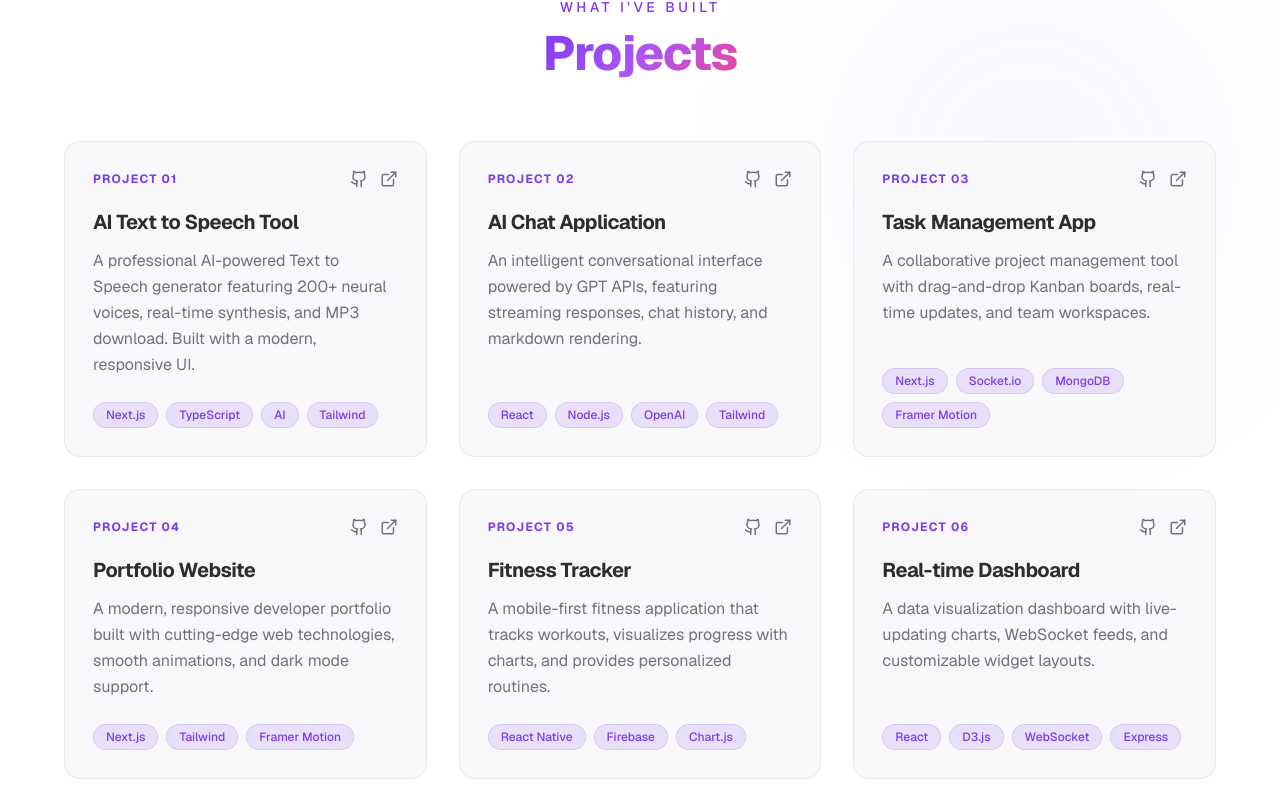
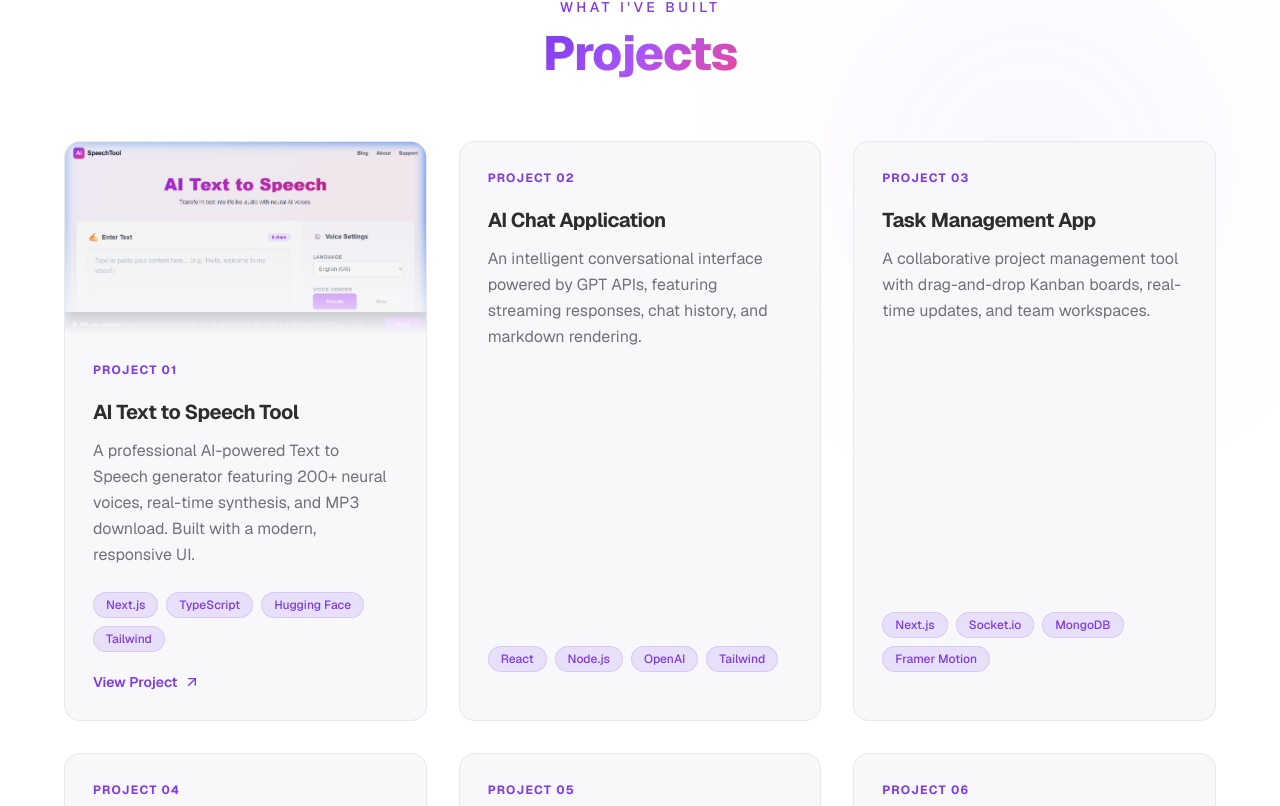
Before and after one commit to Mlahim/Muhammad-Mlahim-Portfolio, a Next.js app: page / in a window 1280 px wide. Shown: the part 1694-2500 px from the top of the page. Built offline with nearby package versions, Linux system fonts and the light colour scheme.

Commit message:
Update TTS project card with header image and View Project link, add Next.js and Python to tech stack

```diff
--- a/src/components/ProjectsSection.tsx
+++ b/src/components/ProjectsSection.tsx
@@ -1,7 +1,8 @@
 "use client";
 
+import Image from "next/image";
 import { motion } from "framer-motion";
-import { ExternalLink, Github } from "lucide-react";
+import { ArrowUpRight } from "lucide-react";
 
 /* ── Project Data ─────────────────────────────────── */
 const projects = [
@@ -9,9 +10,9 @@ const projects = [
         title: "AI Text to Speech Tool",
         description:
             "A professional AI-powered Text to Speech generator featuring 200+ neural voices, real-time synthesis, and MP3 download. Built with a modern, responsive UI.",
-        tags: ["Next.js", "TypeScript", "AI", "Tailwind"],
+        tags: ["Next.js", "TypeScript", "Hugging Face", "Tailwind"],
         link: "https://text-to-speech-ai-tool.vercel.app/",
-        github: "#",
+        image: "/tts-preview.png",
     },
     {
         title: "AI Chat Application",
@@ -69,7 +70,7 @@ function ProjectCard({
             whileInView={{ opacity: 1, y: 0 }}
             viewport={{ once: true, amount: 0.2 }}
             transition={{ duration: 0.5, delay: index * 0.1 }}
-            className="group relative flex flex-col rounded-2xl p-6 transition-all duration-300 hover:-translate-y-2 sm:p-7"
+            className="group relative flex flex-col overflow-hidden rounded-2xl transition-all duration-300 hover:-translate-y-2"
             style={{
                 backgroundColor: "var(--card-bg)",
                 border: "1px solid var(--nav-border)",
@@ -84,7 +85,26 @@ function ProjectCard({
                 e.currentTarget.style.borderColor = "var(--nav-border)";
             }}
         >
-            {/* ── Top row: number + links ─────────────── */}
+            {/* ── Header Image ────────────────────────── */}
+            {project.image && (
+                <div className="relative h-48 w-full overflow-hidden">
+                    <Image
+                        src={project.image}
+                        alt={project.title}
+                        fill
+                        className="object-cover object-top transition-transform duration-500 group-hover:scale-105"
+                    />
+                    <div
+                        className="absolute inset-0"
+                        style={{
+                            background: "linear-gradient(to top, var(--card-bg) 0%, transparent 60%)",
+                        }}
+                    />
+                </div>
+            )}
+
+            <div className="flex flex-1 flex-col p-6 sm:p-7">
+                {/* ── Top row: number ─────────────────────── */}
                 <div className="mb-5 flex items-center justify-between">
                     <span
                         className="text-xs font-bold uppercase tracking-widest"
@@ -92,28 +112,6 @@ function ProjectCard({
                     >
                         Project {String(index + 1).padStart(2, "0")}
                     </span>
-                <div className="flex items-center gap-3">
-                    {project.github && (
-                        <a
-                            href={project.github}
-                            aria-label="GitHub"
-                            className="transition-colors duration-200 hover:text-[var(--accent)]"
-                            style={{ color: "var(--muted)" }}
-                        >
-                            <Github size={18} />
-                        </a>
-                    )}
-                    {project.link && (
-                        <a
-                            href={project.link}
-                            aria-label="Live demo"
-                            className="transition-colors duration-200 hover:text-[var(--accent)]"
-                            style={{ color: "var(--muted)" }}
-                        >
-                            <ExternalLink size={18} />
-                        </a>
-                    )}
-                </div>
                 </div>
 
                 {/* ── Title ───────────────────────────────── */}
@@ -133,7 +131,7 @@ function ProjectCard({
                 </p>
 
                 {/* ── Tags ─────────────────────────────────── */}
-            <div className="flex flex-wrap gap-2">
+                <div className="mb-5 flex flex-wrap gap-2">
                     {project.tags.map((tag) => (
                         <span
                             key={tag}
@@ -147,6 +145,23 @@ function ProjectCard({
                             {tag}
                         </span>
                     ))}
+                </div>
+
+                {/* ── View Project Link ────────────────────── */}
+                {project.link && project.link !== "#" && (
+                    <a
+                        href={project.link}
+                        target="_blank"
+                        rel="noopener noreferrer"
+                        className="inline-flex items-center gap-1.5 text-sm font-semibold transition-all duration-200"
+                        style={{ color: "var(--accent)" }}
+                        onMouseEnter={(e) => { e.currentTarget.style.gap = "8px"; }}
+                        onMouseLeave={(e) => { e.currentTarget.style.gap = "6px"; }}
+                    >
+                        View Project
+                        <ArrowUpRight size={16} className="transition-transform duration-200 group-hover:translate-x-0.5 group-hover:-translate-y-0.5" />
+                    </a>
+                )}
             </div>
         </motion.div>
     );
--- a/src/components/SkillsSection.tsx
+++ b/src/components/SkillsSection.tsx
@@ -2,8 +2,8 @@
 
 import { motion } from "framer-motion";
 
-import { FaHtml5, FaCss3Alt, FaJsSquare, FaReact, FaNodeJs, FaFigma } from "react-icons/fa";
-import { SiExpress, SiMongodb, SiHuggingface, SiFastapi, SiFlask } from "react-icons/si";
+import { FaHtml5, FaCss3Alt, FaJsSquare, FaReact, FaNodeJs, FaFigma, FaPython } from "react-icons/fa";
+import { SiExpress, SiMongodb, SiHuggingface, SiFastapi, SiFlask, SiNextdotjs } from "react-icons/si";
 import { TbBrandReactNative } from "react-icons/tb";
 
 const skills = [
@@ -12,8 +12,10 @@ const skills = [
     { name: "JavaScript", icon: FaJsSquare, color: "#F7DF1E" },
     { name: "React.js", icon: FaReact, color: "#61DAFB" },
     { name: "React Native", icon: TbBrandReactNative, color: "#61DAFB" },
+    { name: "Next.js", icon: SiNextdotjs, color: "#E0E0E0" },
     { name: "Node.js", icon: FaNodeJs, color: "#339933" },
     { name: "Express.js", icon: SiExpress, color: "#E34F26" },
+    { name: "Python", icon: FaPython, color: "#3776AB" },
     { name: "FastAPI", icon: SiFastapi, color: "#009688" },
     { name: "Flask", icon: SiFlask, color: "#4DB6AC" },
     { name: "MongoDB", icon: SiMongodb, color: "#47A248" },
```
Also changed, not shown: public/tts-preview.png (added). Lines whose indentation alone changed are shown as unchanged.
